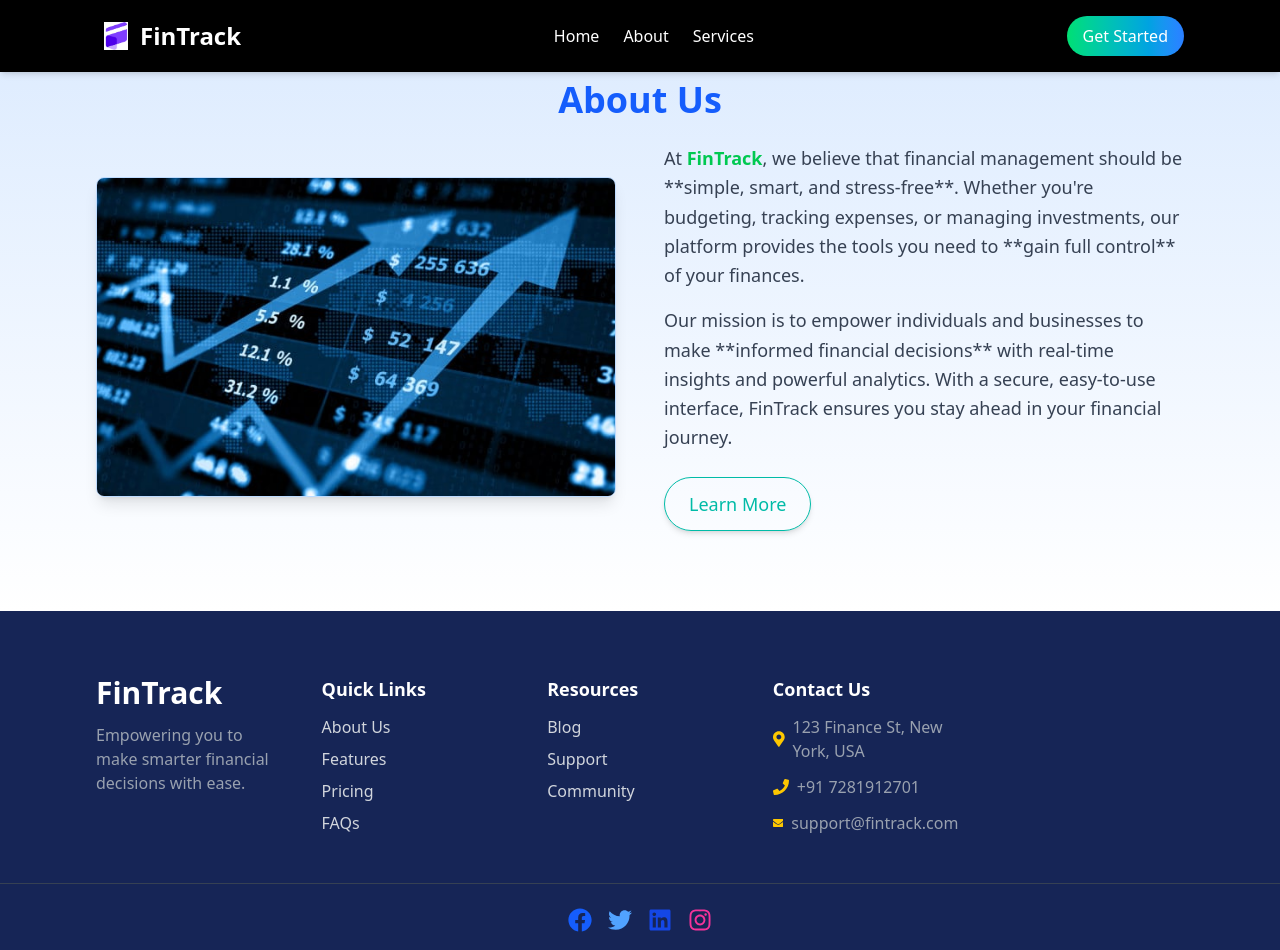
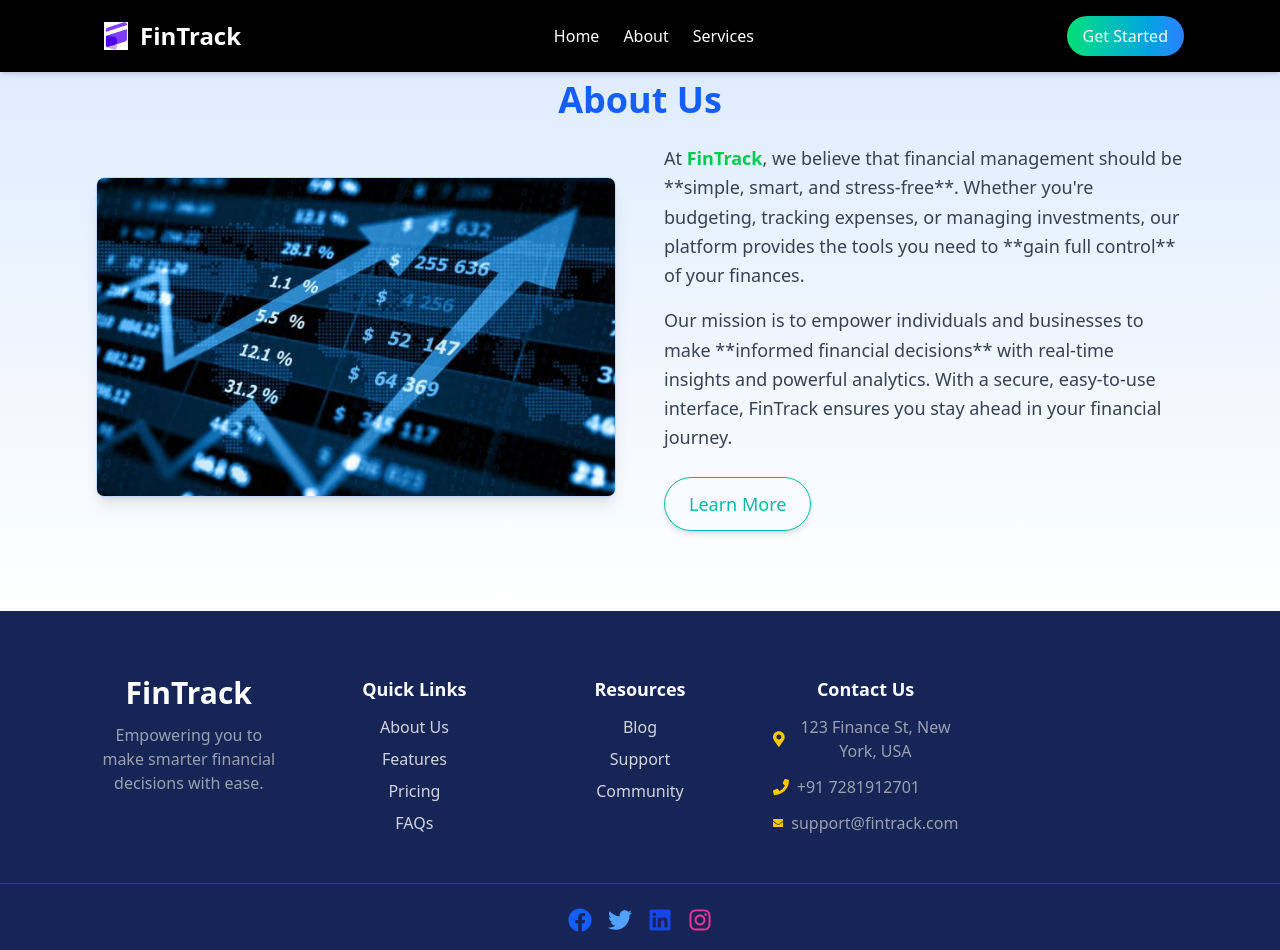
Before and after one commit to AbhiramiAppukuttan/Fin-Frontend, a React (Vite) app: page /about in a window 1280 px wide. Shown: the top 950 px of the page. Built offline with nearby package versions, Linux system fonts and the light colour scheme.

Commit message:
Finishing web app4

```diff
--- a/src/App.jsx
+++ b/src/App.jsx
@@ -64,8 +64,8 @@ function App() {
         <Route path="/admin/user-management" element={<><UserManagement /><Footer /></>} />
         <Route path="/admin/feedback-support" element={<><FeedbackSupport /><Footer /></>} />
         <Route path="/admin/subscribers" element={<><Subscribers /><Footer /></>} />
-        <Route path="/admin/report" element={<><AdminReport /><Footer /></>} />
-        <Route path="*" element={<><DashboardNavbar /><PageNotFound/><Footer /></>} />
+        <Route path="/admin/reports" element={<><AdminReport /><Footer /></>} />
+        <Route path="*" element={<PageNotFound/>} />
       </Routes>
 
       ):
--- a/src/components/Footer.jsx
+++ b/src/components/Footer.jsx
@@ -5,7 +5,7 @@ import QRCode from "react-qr-code";
 const Footer = () => {
   return (
     <footer className="bg-blue-950 text-gray-300 py-16">
-    <div className="container mx-auto px-8 md:px-16 lg:px-24 grid md:grid-cols-5 gap-10">
+    <div className="container mx-auto px-8 md:px-16 lg:px-24 grid md:grid-cols-5 gap-10 text-center">
 
       {/* Company Info */}
       <div>
--- a/src/pages/admin/AdminDashboard.jsx
+++ b/src/pages/admin/AdminDashboard.jsx
@@ -275,7 +275,7 @@ const handleLogout = () => {
     "/admin": "Dashboard",
     "/admin/user-management": "User Management",
     "/admin/reports": "Reports",
-    "/admin/settings": "Settings",
+
   };
 
   const pieData = [
--- a/src/pages/user/Dashboard.jsx
+++ b/src/pages/user/Dashboard.jsx
@@ -1,6 +1,6 @@
 import React from 'react';
 import { Link } from 'react-router-dom';
-import DashboardImage from "../../assets/dashboard-img.jpg";
+import DashboardImage from "../../assets/background-image.jpg";
 import { useQuery } from '@tanstack/react-query';
 import { viewTransactionAPI } from '../../services/transactionServices';
 import { viewBudgetAPI } from '../../services/budgetServices';
```
Also changed, not shown: src/assets/background-image.jpg (added).
